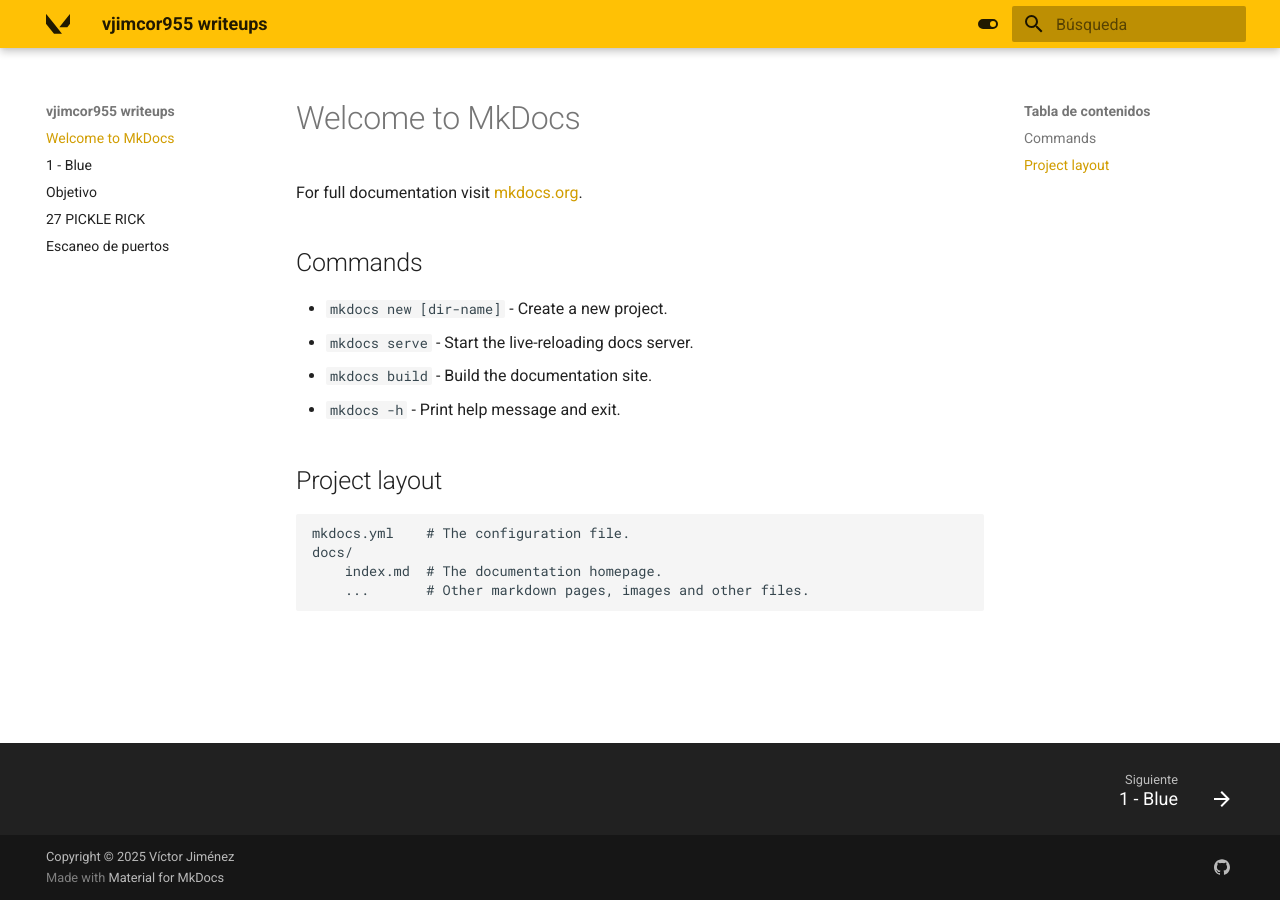
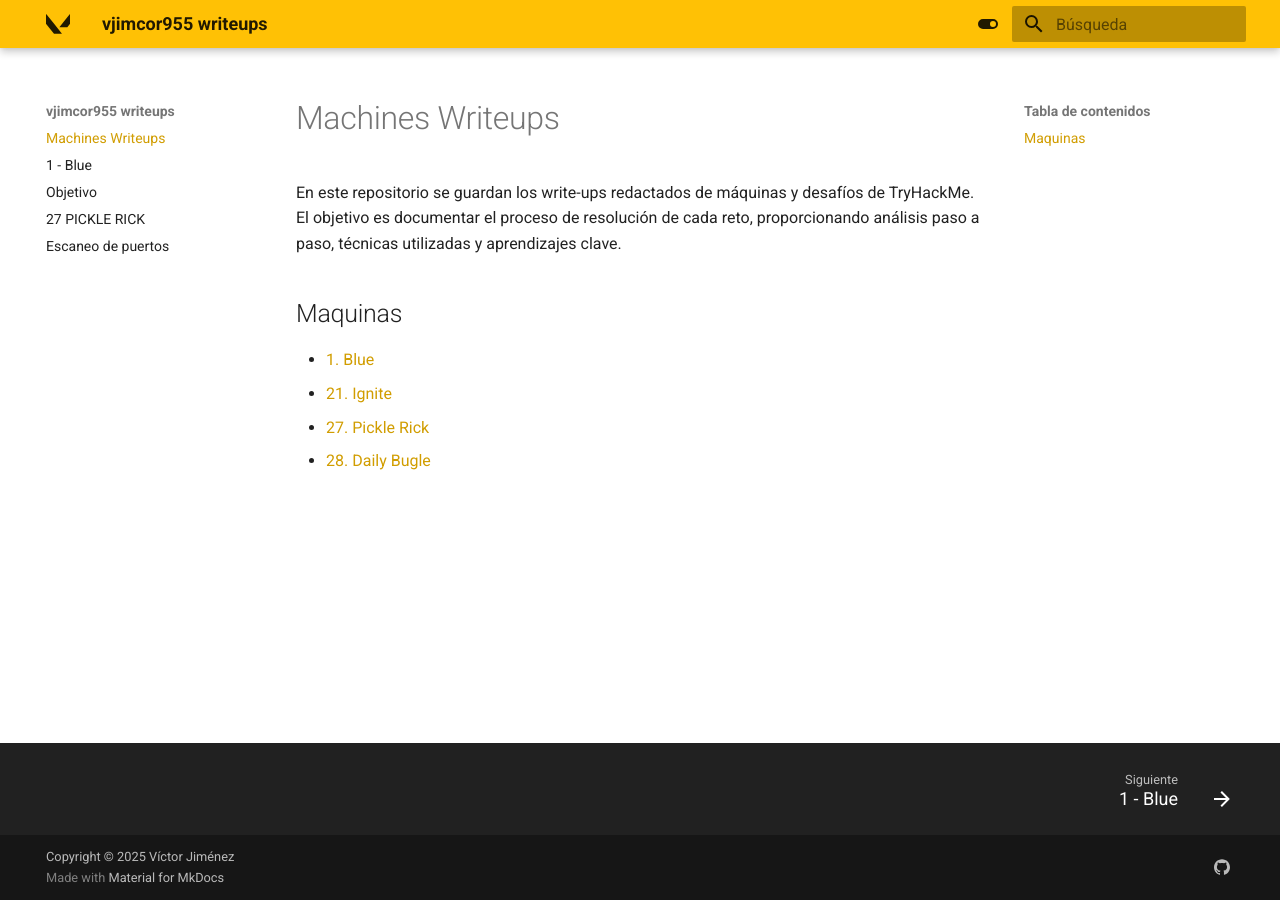
Before and after one commit to vjimcor955/machines-writeups, an MkDocs documentation site: the page built from docs/index.md, in a window 1280 px wide. Built offline with MkDocs 1.6.1 and Material for MkDocs 9.7.7, drawn with Linux system fonts in a browser that asks for light colours.

Commit message:
Update index

```diff
--- a/docs/index.md
+++ b/docs/index.md
@@ -1,17 +1,10 @@
-# Welcome to MkDocs
+# Machines Writeups
 
-For full documentation visit [mkdocs.org](https://www.mkdocs.org).
+En este repositorio se guardan los write-ups redactados de máquinas y desafíos de TryHackMe. El objetivo es documentar el proceso de resolución de cada reto, proporcionando análisis paso a paso, técnicas utilizadas y aprendizajes clave.
 
-## Commands
+## Maquinas
 
-* `mkdocs new [dir-name]` - Create a new project.
-* `mkdocs serve` - Start the live-reloading docs server.
-* `mkdocs build` - Build the documentation site.
-* `mkdocs -h` - Print help message and exit.
-
-## Project layout
-
-    mkdocs.yml    # The configuration file.
-    docs/
-        index.md  # The documentation homepage.
-        ...       # Other markdown pages, images and other files.
+- [1. Blue](1-BLUE.md)
+- [21. Ignite](21-IGNITE.md)
+- [27. Pickle Rick](27-PICKLE%20RICK.md)
+- [28. Daily Bugle](28-DAILY%20BUGLE.md)
```
